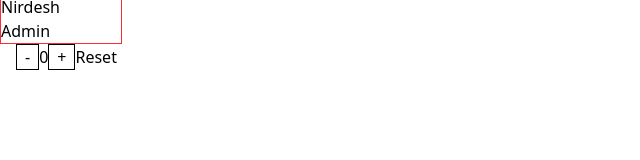
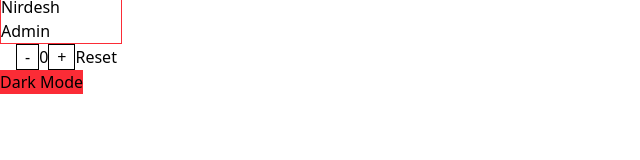
Before and after one commit to JoshiNirdesh/pratice, a React (Vite) app: page / in a window 1280 px wide. Shown: the part 126-286 px from the top of the page, without its empty margins (0-640 px from the left). Built offline with nearby package versions, Linux system fonts and the light colour scheme.

Commit message:
toggle dark mode

```diff
--- a/src/App.jsx
+++ b/src/App.jsx
@@ -1,11 +1,13 @@
 import Counter from "./Components/Counter";
+import Mode from "./Components/Mode";
 import ProfileCard from "./Components/ProfileCard";
 
 const App = () => {
   return (
     <div>
-      <ProfileCard  name={"Nirdesh"} role={"Admin"}/>
-      <Counter/>
+      <ProfileCard name={"Nirdesh"} role={"Admin"} />
+      <Counter />
+      <Mode />
     </div>
   );
 };
--- /dev/null
+++ b/src/Components/Mode.jsx
@@ -0,0 +1,23 @@
+import React, { useEffect, useState } from "react";
+
+const Mode = () => {
+  const [darkMode, setDarkMode] = useState(false);
+
+  useEffect(() => {
+    if (darkMode) {
+      document.documentElement.classList.add("dark");
+    } else {
+      document.documentElement.classList.remove("dark");
+    }
+  }, [darkMode]);
+
+  return (
+    <div className="dark:bg-black dark:text-white">
+      <button className="bg-red-500 dark:bg-black" onClick={() => setDarkMode(!darkMode)}>
+        Dark Mode
+      </button>
+    </div>
+  );
+};
+
+export default Mode;
--- a/src/index.css
+++ b/src/index.css
@@ -1 +1,2 @@
 @import "tailwindcss";
+@custom-variant dark (&:where(.dark, .dark *));
```
